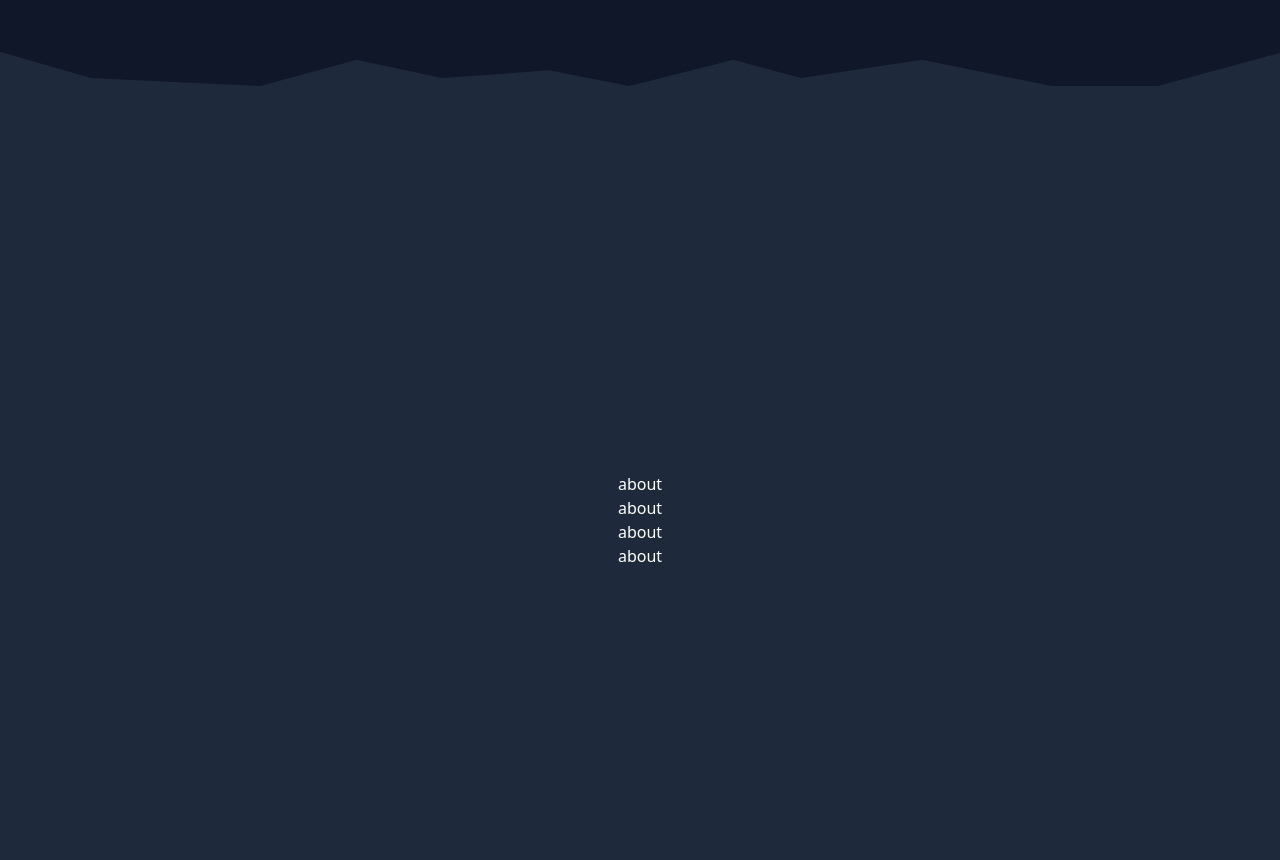
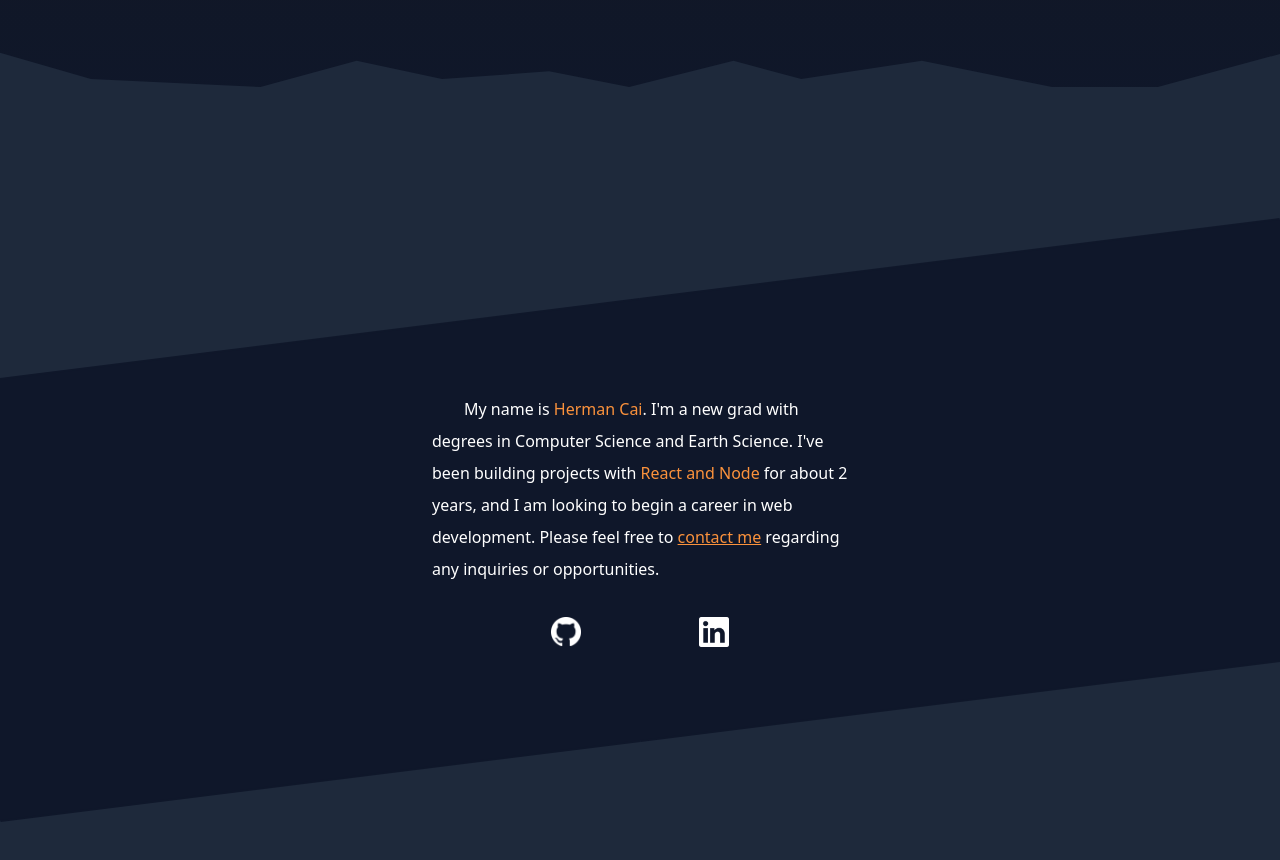
Before and after one commit to hermancai/portfolio, a Next.js app: page / in a window 1280 px wide. Shown: the part 680-1540 px from the top of the page. Built offline with nearby package versions, Linux system fonts and the light colour scheme.

Commit message:
Build about section

```diff
--- a/components/About.tsx
+++ b/components/About.tsx
@@ -1,15 +1,126 @@
+import React from "react";
+import { AnimationProps, motion, useInView } from "framer-motion";
+import Image from "next/image";
 import { Element } from "react-scroll";
 
+const strokeVariants: AnimationProps["variants"] = {
+  hidden: {
+    pathLength: 0,
+  },
+  visible: {
+    pathLength: 1,
+    transition: { duration: 1.25, ease: "easeInOut" },
+  },
+};
+
+const fillVariants: AnimationProps["variants"] = {
+  hidden: {
+    opacity: 0,
+  },
+  visible: {
+    opacity: 1,
+    transition: { duration: 0.5, delay: 1 },
+    repeatCount: 0,
+  },
+};
+
 export default function About() {
+  const ref = React.useRef(null);
+  const isInView = useInView(ref);
+
   return (
     <Element
-      className="h-screen w-full flex justify-center items-center text-white flex-col bg-slate-800 relative z-20"
+      className="min-h-screen w-full flex justify-center items-center text-white flex-col bg-slate-800 relative z-20"
       name="about"
     >
-      <h1>about</h1>
-      <h1>about</h1>
-      <h1>about</h1>
-      <h1>about</h1>
+      <div className="w-full h-full absolute top-0 pointer-events-none z-10 overflow-hidden">
+        <svg
+          xmlns="http://www.w3.org/2000/svg"
+          viewBox="0 0 200 200"
+          width="100%"
+          height="100%"
+          preserveAspectRatio="none"
+        >
+          <motion.path
+            d="M 100,45 L 0,65"
+            stroke="#0F172A"
+            variants={strokeVariants}
+            initial="hidden"
+            animate={isInView ? "visible" : ""}
+          />
+          <motion.path
+            d="M 100,45 L 200,25"
+            stroke="#0F172A"
+            variants={strokeVariants}
+            initial="hidden"
+            animate={isInView ? "visible" : ""}
+          />
+          <motion.path
+            d="M 100,155 L 0,175"
+            stroke="#0F172A"
+            variants={strokeVariants}
+            initial="hidden"
+            animate={isInView ? "visible" : ""}
+          />
+          <motion.path
+            d="M 100,155 L 200,135"
+            stroke="#0F172A"
+            variants={strokeVariants}
+            initial="hidden"
+            animate={isInView ? "visible" : ""}
+          />
+          <motion.polygon
+            points="0,65 0,175 200,135 200,25"
+            fill="#0F172A"
+            variants={fillVariants}
+            initial="hidden"
+            animate={isInView ? "visible" : ""}
+          />
+        </svg>
+      </div>
+      <div className="p-8 w-full sm:max-w-[30rem] leading-8 flex flex-col gap-8 z-20">
+        <p ref={ref}>
+          &emsp;&emsp;My name is{" "}
+          <span className="text-orange-400">Herman Cai</span>. I&apos;m a new
+          grad with degrees in Computer Science and Earth Science. I&apos;ve
+          been building projects with{" "}
+          <span className="text-orange-400">React and Node</span> for about 2
+          years, and I am looking to begin a career in web development. Please
+          feel free to{" "}
+          <span className="underline text-orange-400 cursor-pointer">
+            contact me
+          </span>{" "}
+          regarding any inquiries or opportunities.
+        </p>
+        <div className="flex justify-evenly">
+          <a
+            href="https://github.com/hermancai"
+            target="_blank"
+            rel="noopener noreferrer"
+          >
+            <Image
+              src="/icons/github.png"
+              alt="github logo"
+              width={30}
+              height={30}
+              className="hover:scale-110"
+            />
+          </a>
+          <a
+            href="https://www.linkedin.com/in/hermancai/"
+            target="_blank"
+            rel="noopener noreferrer"
+          >
+            <Image
+              src="/icons/linkedin.png"
+              alt="linkedin logo"
+              width={30}
+              height={30}
+              className="hover:scale-110"
+            />
+          </a>
+        </div>
+      </div>
     </Element>
   );
 }
--- a/components/Hero.tsx
+++ b/components/Hero.tsx
@@ -27,7 +27,7 @@ export default function Hero() {
         </p>
         <p className="leading-8">
           <span className="sm:text-lg">
-            I'm looking to start my career as a
+            I&apos;m looking to start my career as a
           </span>
           <br />
           <span className="text-3xl sm:text-4xl">web developer</span>
--- a/components/SVGLayers.tsx
+++ b/components/SVGLayers.tsx
@@ -12,7 +12,7 @@ export default function SVGLayers() {
   const y5 = useParallax(scrollYProgress, 200);
 
   return (
-    <div className="w-full h-full absolute bottom-0 overflow-hidden">
+    <div className="w-full h-full absolute bottom-[-1px] overflow-hidden">
       <motion.div
         initial={{ opacity: 0, y: "60%" }}
         animate={{ opacity: 1, y: "0%" }}
```
Also changed, not shown: public/icons/github.png (added), public/icons/linkedin.png (added).
